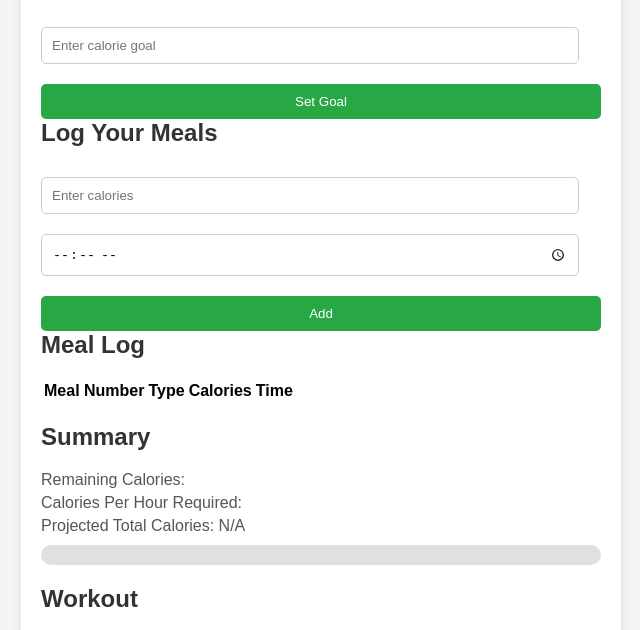
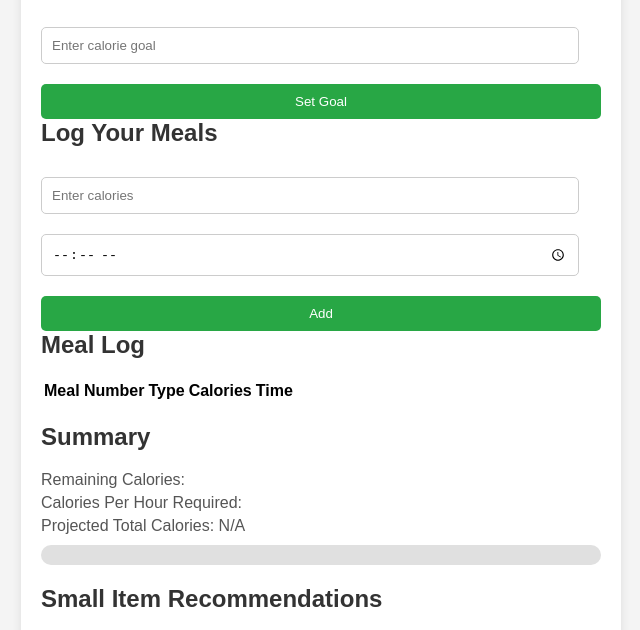
Before and after one commit to Marwanscodingworld/SwoleGoal, a plain HTML site: page index.html in a window 1280 px wide. Shown: the part 109-739 px from the top of the page, without its empty margins (319-959 px from the left). Drawn offline with nearby package versions, Linux system fonts and the light colour scheme.

Commit message:
Update index.html

```diff
--- a/index.html
+++ b/index.html
@@ -72,6 +72,12 @@
             </div>
         </div>
 
+        <!-- Small item recommendations -->
+        <div class="small-items-section">
+            <h2>Small Item Recommendations</h2>
+            <p id="smallItemRecommendations">No recommendations yet.</p>
+        </div>
+
         <!-- Workout section -->
         <div class="workout-section">
             <h2>Workout</h2>
```
